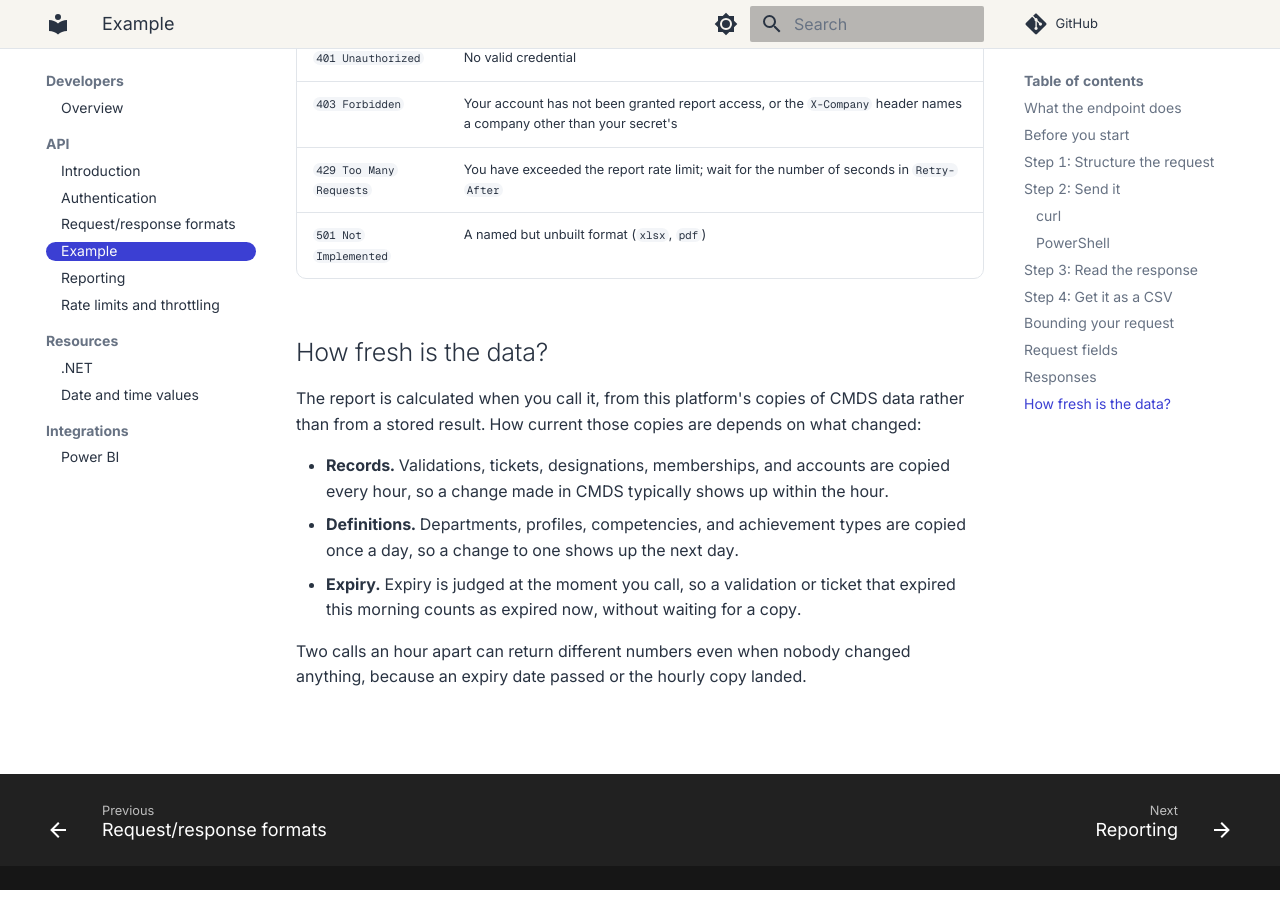
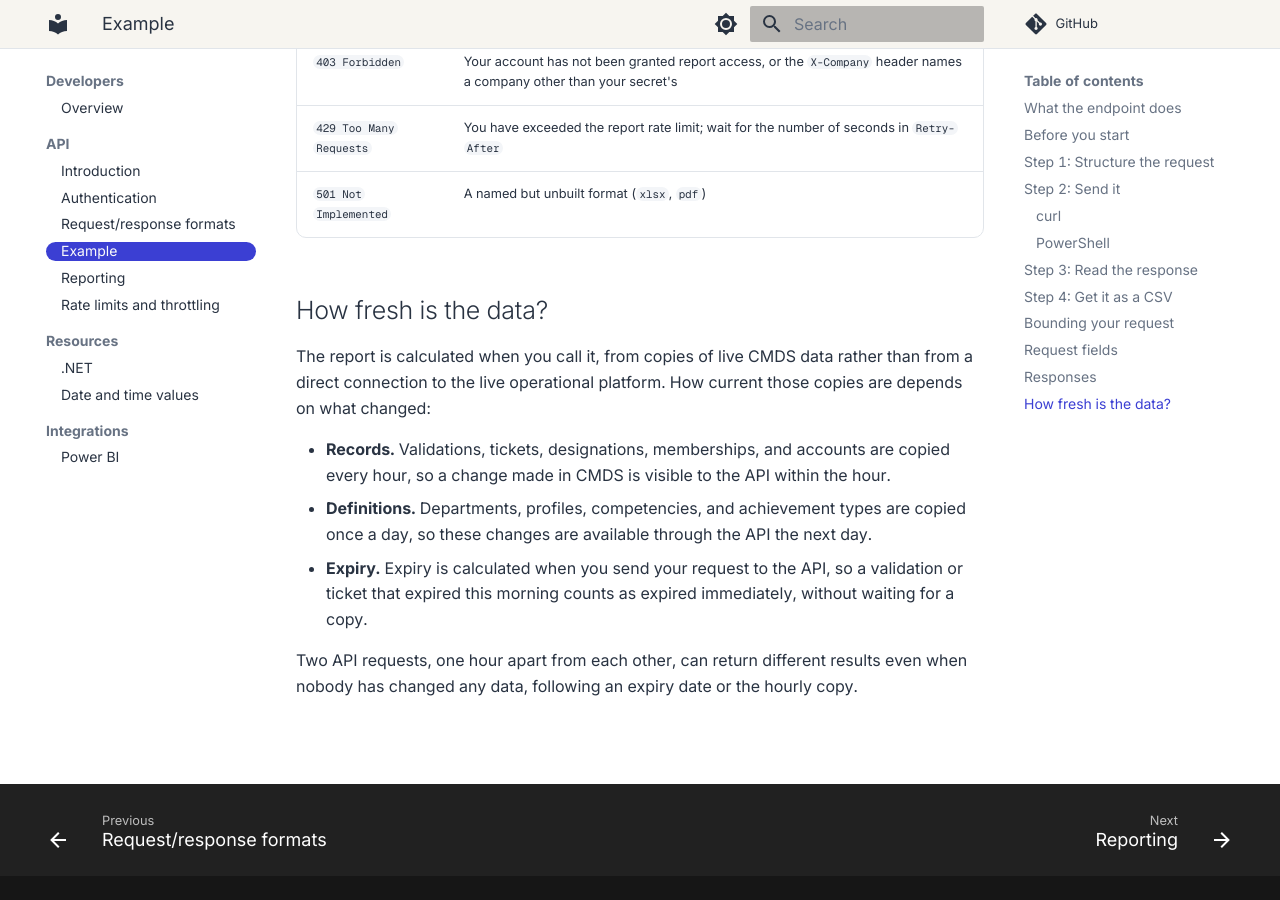
Before and after one commit to cmds-app/docs, an MkDocs documentation site: the page built from docs/developers/api/example.md, in a window 1280 px wide and 900 px high, scrolled down 5236 px. Built offline with MkDocs 1.6.1 and Material for MkDocs 9.7.7, drawn with Linux system fonts in a browser that asks for light colours; comment, search, counter and statistics services are not loaded; some of the changed text lies outside the part shown.

Commit message:
docs(api): retitle the compliance summary example and plainer freshness

```diff
--- a/docs/developers/api/example.md
+++ b/docs/developers/api/example.md
@@ -170,10 +170,10 @@ In practice: name a department, or name members together with the measurements y
 
 ## How fresh is the data?
 
-The report is calculated when you call it, from this platform's copies of CMDS data rather than from a stored result. How current those copies are depends on what changed:
+The report is calculated when you call it, from copies of live CMDS data rather than from a direct connection to the live operational platform. How current those copies are depends on what changed:
 
-- **Records.** Validations, tickets, designations, memberships, and accounts are copied every hour, so a change made in CMDS typically shows up within the hour.
-- **Definitions.** Departments, profiles, competencies, and achievement types are copied once a day, so a change to one shows up the next day.
-- **Expiry.** Expiry is judged at the moment you call, so a validation or ticket that expired this morning counts as expired now, without waiting for a copy.
+- **Records.** Validations, tickets, designations, memberships, and accounts are copied every hour, so a change made in CMDS is visible to the API within the hour.
+- **Definitions.** Departments, profiles, competencies, and achievement types are copied once a day, so these changes are available through the API the next day.
+- **Expiry.** Expiry is calculated when you send your request to the API, so a validation or ticket that expired this morning counts as expired immediately, without waiting for a copy.
 
-Two calls an hour apart can return different numbers even when nobody changed anything, because an expiry date passed or the hourly copy landed.
+Two API requests, one hour apart from each other, can return different results even when nobody has changed any data, following an expiry date or the hourly copy.
```
Also changed, not shown: other parts of docs/developers/api/example.md (+1 -1 lines).
